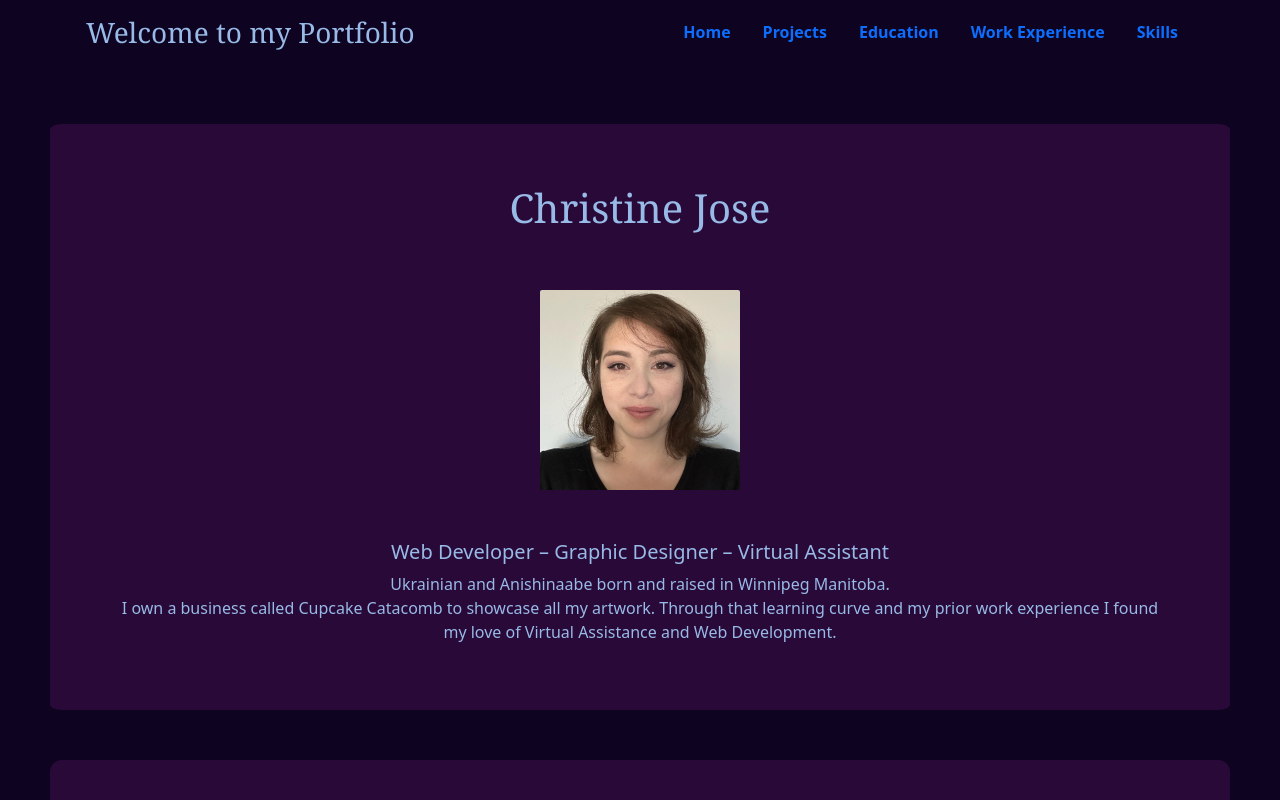
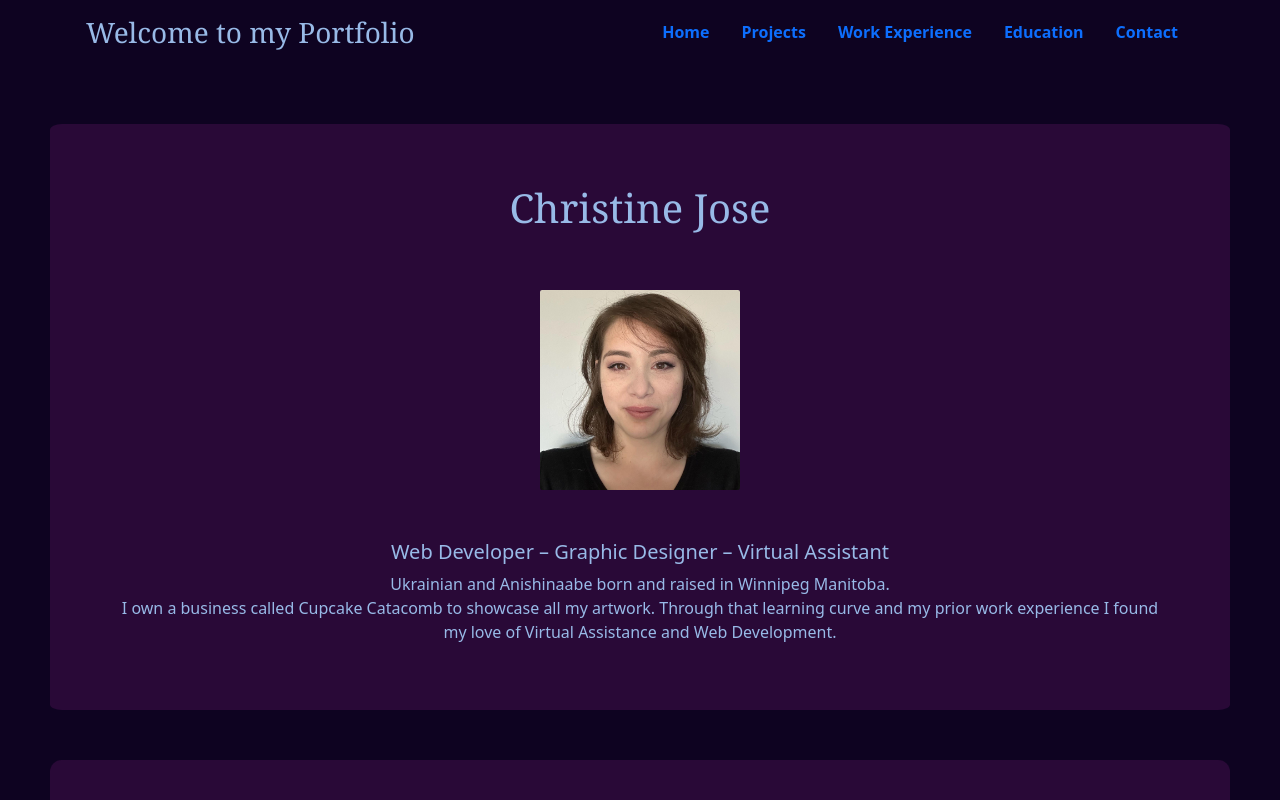
Before and after one commit to Cupcakecatacomb/Developer-portfolio, a plain HTML site: page index.html in a window 1280 px wide. Shown: the top 800 px of the page. Drawn offline with nearby package versions, Linux system fonts and the light colour scheme.

Commit message:
adding nav links

```diff
--- a/index.html
+++ b/index.html
@@ -15,10 +15,10 @@
           <h3 class="float-md-start mb-10" style="font-family:Georgia, 'Times New Roman', Times, serif">Welcome to my Portfolio</h3>
             <nav class="nav nav-masthead justify-content-center float-md-end">
               <a class="nav-link fw-bold py-1 px-3 active" aria-current="page" href="#">Home</a>
-              <a class="nav-link fw-bold py-1 px-3" href="#">Projects</a>
-              <a class="nav-link fw-bold py-1 px-3" href="#">Education</a>
-              <a class="nav-link fw-bold py-1 px-3" href="#">Work Experience</a>
-              <a class="nav-link fw-bold py-1 px-3" href="#">Skills</a>
+              <a class="nav-link fw-bold py-1 px-3" href="#Projects">Projects</a>
+              <a class="nav-link fw-bold py-1 px-3" href="#Work Experience">Work Experience</a>
+              <a class="nav-link fw-bold py-1 px-3" href="#Education">Education</a>
+              <a class="nav-link fw-bold py-1 px-3" href="#Contact">Contact</a>
             </nav>
         </div>
       </header>
```
